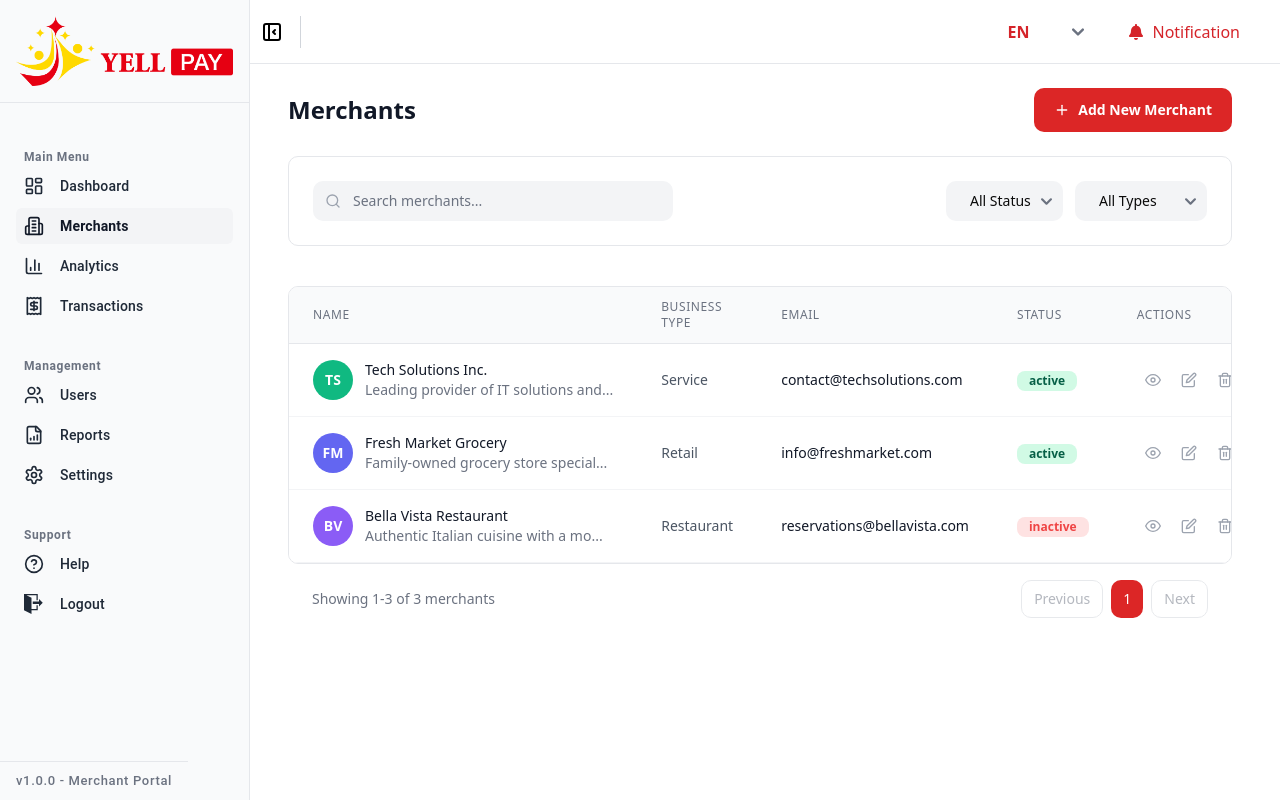
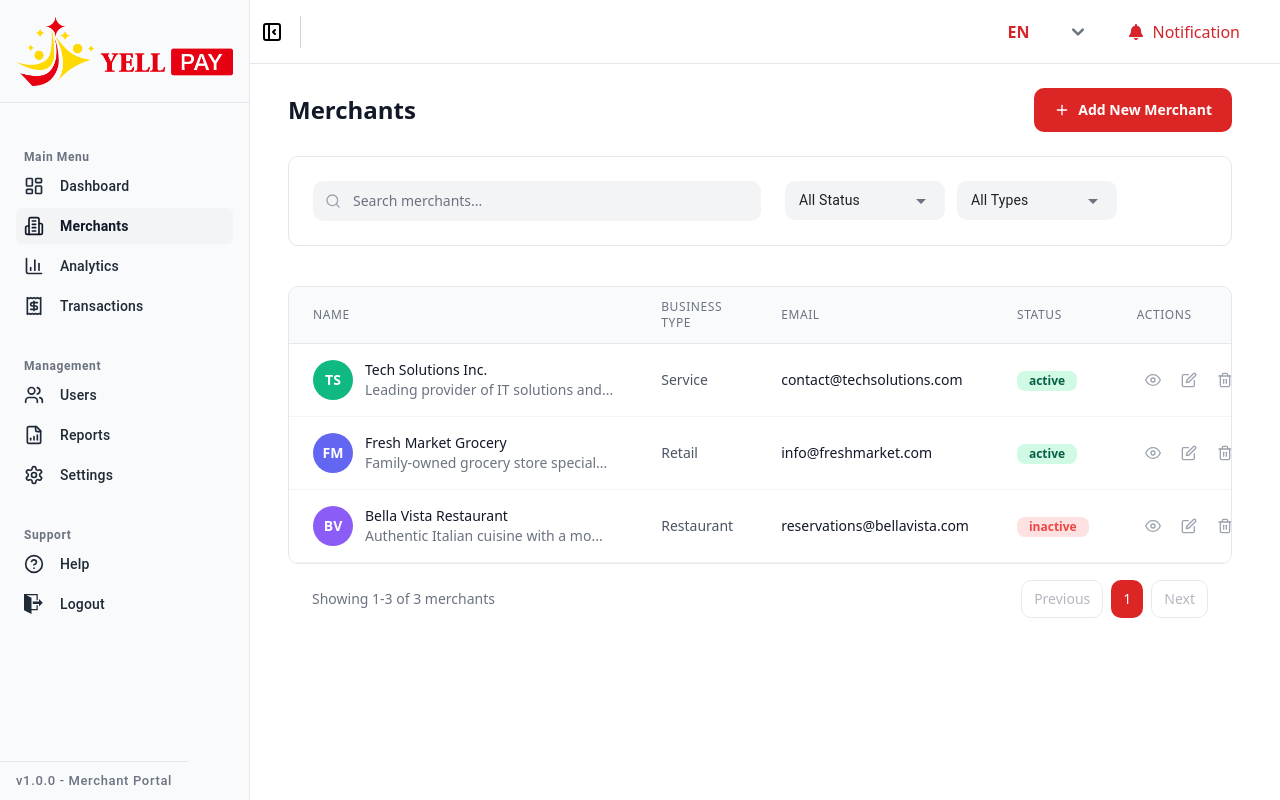
Before and after one commit to afsanaeva-jbc/yellpay-admin, a React (Vite) app: page /merchants in a window 1280 px wide. Built offline with nearby package versions, Linux system fonts and the light colour scheme.

Commit message:
create select dropdown component

```diff
--- /dev/null
+++ b/src/components/common/SelectDropdown.tsx
@@ -0,0 +1,144 @@
+import React from "react";
+import {
+  FormControl,
+  MenuItem,
+  Select,
+  SelectChangeEvent,
+  IconButton,
+} from "@mui/material";
+import { useTranslation } from "react-i18next";
+import { X } from "lucide-react";
+
+interface SelectInputProps {
+  options: {
+    label: string;
+    value: string;
+  }[];
+  placeholder?: string;
+  width?: string;
+  selectedValue?: string;
+  onChange?: (value: string) => void;
+  onClear?: () => void;
+  disabled?: boolean;
+  showClearButton?: boolean;
+}
+
+const SelectInput: React.FC<SelectInputProps> = ({
+  options,
+  placeholder = "please-select",
+  width,
+  onChange,
+  selectedValue,
+  onClear,
+  disabled = false,
+  showClearButton = true,
+}) => {
+  const { t } = useTranslation();
+
+  const handleChange = (event: SelectChangeEvent<string>) => {
+    const value = event.target.value;
+    if (onChange && value !== "default") {
+      onChange(value);
+    }
+  };
+
+  const handleClear = (event: React.MouseEvent<HTMLButtonElement>) => {
+    event.stopPropagation();
+    if (onClear) {
+      onClear();
+    }
+  };
+
+  return (
+    <FormControl fullWidth>
+      <Select
+        sx={{
+          width: { xs: "100%", sm: width ?? "19.25rem" },
+          backgroundColor: "#F3F4F6",
+          borderRadius: "10px",
+          "&.MuiOutlinedInput-root": {
+            "& fieldset": {
+              border: "none",
+            },
+            "&:hover fieldset": {
+              border: "none",
+            },
+          },
+          "& .MuiSelect-select": {
+            padding: "8px 14px",
+            minHeight: "20px !important",
+            fontSize: "0.875rem",
+            display: "flex",
+            alignItems: "center",
+          },
+          "& svg": {
+            color: "#6B7280",
+            right: 12,
+          },
+        }}
+        labelId="select-label"
+        id="select"
+        value={selectedValue || "default"}
+        onChange={handleChange}
+        disabled={disabled}
+        endAdornment={
+          showClearButton && selectedValue && selectedValue !== "default" ? (
+            <IconButton
+              onClick={handleClear}
+              size="small"
+              className="clear-button"
+              sx={{
+                position: "absolute",
+                right: 28,
+                visibility: selectedValue ? "visible" : "hidden",
+                p: 0.5,
+                "&:hover": {
+                  backgroundColor: "action.hover",
+                },
+              }}
+            >
+              <X className="clear-icon" size={14} />
+            </IconButton>
+          ) : null
+        }
+        MenuProps={{
+          PaperProps: {
+            sx: {
+              maxHeight: "300px",
+              borderRadius: "10px",
+              mt: 1,
+              "& .MuiMenuItem-root": {
+                padding: "8px 14px",
+                margin: "4px 8px",
+                height: "35px",
+                borderRadius: "8px",
+                fontSize: "0.875rem",
+                "&:hover": {
+                  backgroundColor: "#F3F4F6",
+                },
+                "&.Mui-selected": {
+                  backgroundColor: "#E5E7EB !important",
+                  borderRadius: "8px",
+                  "&:hover": {
+                    backgroundColor: "#E5E7EB !important",
+                  },
+                },
+              },
+            },
+          },
+        }}
+      >
+        <MenuItem value="default" disabled>
+          {t(placeholder)}
+        </MenuItem>
+        {options.map((option) => (
+          <MenuItem key={option.value} value={option.value}>
+            {option.label}
+          </MenuItem>
+        ))}
+      </Select>
+    </FormControl>
+  );
+};
+
+export default SelectInput;
--- a/src/components/common/TableComponent.tsx
+++ b/src/components/common/TableComponent.tsx
@@ -1,33 +1,61 @@
 import React, { useState } from "react";
 import { GoPeople } from "react-icons/go";
 import { FiSearch, FiPlus } from "react-icons/fi";
+import SelectInput from "./SelectDropdown";
 
-// Simple Table Components (since the imported ones aren't available)
-const Table = ({ children, ...props }: React.TableHTMLAttributes<HTMLTableElement>) => (
+const Table = ({
+  children,
+  ...props
+}: React.TableHTMLAttributes<HTMLTableElement>) => (
   <table className="min-w-full divide-y divide-gray-200" {...props}>
     {children}
   </table>
 );
 
-const TableHead = ({ children, ...props }: React.HTMLAttributes<HTMLTableSectionElement>) => (
+const TableHead = ({
+  children,
+  ...props
+}: React.HTMLAttributes<HTMLTableSectionElement>) => (
   <thead {...props}>{children}</thead>
 );
 
-const TableBody = ({ children, ...props }: React.HTMLAttributes<HTMLTableSectionElement>) => (
-  <tbody className="bg-white divide-y divide-gray-200" {...props}>{children}</tbody>
+const TableBody = ({
+  children,
+  ...props
+}: React.HTMLAttributes<HTMLTableSectionElement>) => (
+  <tbody className="bg-white divide-y divide-gray-200" {...props}>
+    {children}
+  </tbody>
 );
 
-const TableRow = ({ children, className = "", ...props }: React.HTMLAttributes<HTMLTableRowElement>) => (
-  <tr className={className} {...props}>{children}</tr>
+const TableRow = ({
+  children,
+  className = "",
+  ...props
+}: React.HTMLAttributes<HTMLTableRowElement>) => (
+  <tr className={className} {...props}>
+    {children}
+  </tr>
 );
 
-const TableHeaderCell = ({ children, className = "", ...props }: React.ThHTMLAttributes<HTMLTableHeaderCellElement>) => (
-  <th className={`px-6 py-3 text-left text-xs font-medium text-gray-500 uppercase tracking-wider ${className}`} {...props}>
+const TableHeaderCell = ({
+  children,
+  className = "",
+  ...props
+}: React.ThHTMLAttributes<HTMLTableHeaderCellElement>) => (
+  <th
+    className={`px-6 py-3 text-left text-xs font-medium text-gray-500 uppercase tracking-wider ${className}`}
+    {...props}
+  >
     {children}
   </th>
 );
 
-const TableCell = ({ children, className = "", ...props }: React.TdHTMLAttributes<HTMLTableDataCellElement>) => (
+const TableCell = ({
+  children,
+  className = "",
+  ...props
+}: React.TdHTMLAttributes<HTMLTableDataCellElement>) => (
   <td className={`px-6 py-4 whitespace-nowrap ${className}`} {...props}>
     {children}
   </td>
@@ -39,7 +67,7 @@ type DataTableCommonBase = {
   name?: string;
   description?: string;
   email?: string;
-  status?: 'active' | 'inactive';
+  status?: "active" | "inactive";
   businessType?: string;
 };
 
@@ -128,7 +156,7 @@ const DynamicTable = <T extends DataTableCommonBase>({
   itemsPerPage = 10,
   onPageChange,
   emptyStateText = "No data found",
-  emptyStateIcon
+  emptyStateIcon,
 }: DynamicTableProps<T>): React.ReactElement => {
   const [searchTerm, setSearchTerm] = useState("");
 
@@ -143,7 +171,7 @@ const DynamicTable = <T extends DataTableCommonBase>({
       "bg-green-500",
       "bg-red-500",
       "bg-indigo-500",
-      "bg-yellow-500"
+      "bg-yellow-500",
     ];
     const index = name.charCodeAt(0) % colors.length;
     return colors[index];
@@ -153,7 +181,7 @@ const DynamicTable = <T extends DataTableCommonBase>({
     if (!name) return "?";
     return name
       .split(" ")
-      .map(word => word.charAt(0))
+      .map((word) => word.charAt(0))
       .join("")
       .toUpperCase()
       .slice(0, 2);
@@ -166,14 +194,16 @@ const DynamicTable = <T extends DataTableCommonBase>({
   };
 
   const renderStatusBadge = (status?: string) => {
-    const isActive = status?.toLowerCase() === 'active';
+    const isActive = status?.toLowerCase() === "active";
     return (
-      <span className={`inline-flex items-center px-3 py-0.5 rounded-md text-xs font-medium ${
-        isActive
-          ? 'bg-green-100 text-green-800 font-semibold'
-          : 'bg-red-100 text-red-500 font-semibold'
-      }`}>
-        {status || 'unknown'}
+      <span
+        className={`inline-flex items-center px-3 py-0.5 rounded-md text-xs font-medium ${
+          isActive
+            ? "bg-green-100 text-green-800 font-semibold"
+            : "bg-red-100 text-red-500 font-semibold"
+        }`}
+      >
+        {status || "unknown"}
       </span>
     );
   };
@@ -184,10 +214,12 @@ const DynamicTable = <T extends DataTableCommonBase>({
     }
 
     switch (column.key) {
-      case 'name':
+      case "name":
         return (
           <div className="flex items-center gap-3">
-            <div className={`w-10 h-10 ${getAvatarColor(item.name)} text-white rounded-full flex items-center justify-center font-semibold text-sm`}>
+            <div
+              className={`w-10 h-10 ${getAvatarColor(item.name)} text-white rounded-full flex items-center justify-center font-semibold text-sm`}
+            >
               {getInitials(item.name)}
             </div>
             <div className="min-w-0 flex-1">
@@ -203,38 +235,37 @@ const DynamicTable = <T extends DataTableCommonBase>({
           </div>
         );
 
-      case 'status':
+      case "status":
         return renderStatusBadge(item.status);
 
-      case 'email':
+      case "email":
         return (
-          <span className="text-sm text-gray-900">
-            {item.email || "-"}
-          </span>
+          <span className="text-sm text-gray-900">{item.email || "-"}</span>
         );
 
-      case 'businessType':
+      case "businessType":
         return (
           <span className="text-sm text-gray-600 capitalize">
             {item.businessType || "-"}
           </span>
         );
 
-      default:
-        { const value = item[column.key];
+      default: {
+        const value = item[column.key];
         if (typeof value === "object" && value !== null) {
           return String((value as unknown as { name: string })?.name ?? "-");
         }
-        return String(value || "-"); }
+        return String(value || "-");
+      }
     }
   };
 
   const skeletonCount = loading && data.length > 0 ? data.length : 5;
 
   return (
-    <div >
+    <div>
       {/* Header Section */}
-      <div className="flex flex-col sm:flex-row sm:items-center sm:justify-between gap-4 py-6 ">
+      <div className="flex flex-col sm:flex-row sm:items-center sm:justify-between gap-4 py-6">
         <h1 className="text-2xl font-semibold text-gray-900">{title}</h1>
 
         {showAddButton && (
@@ -250,17 +281,17 @@ const DynamicTable = <T extends DataTableCommonBase>({
 
       {/* Filters and Search Section */}
       {(showSearch || showFilters) && (
-        <div className="flex flex-col sm:flex-row gap-4 p-6  bg-white rounded-lg border border-gray-200">
+        <div className="flex flex-col sm:flex-row gap-6 p-6 bg-white rounded-lg border border-gray-200">
           {/* Search Box */}
           {showSearch && (
-            <div className="relative flex-1">
+            <div className="relative flex-1 max-w-md">
               <FiSearch className="absolute left-3 top-1/2 transform -translate-y-1/2 text-gray-400 w-4 h-4" />
               <input
                 type="text"
                 placeholder={searchPlaceholder}
                 value={searchTerm}
                 onChange={handleSearchChange}
-                className="w-90 pl-10 pr-4 py-2.5 bg-gray-100 border-none rounded-lg focus:ring-2 focus:ring-red-500 focus:border-transparent outline-none text-sm"
+                className="w-full pl-10 pr-4 py-2.5 bg-gray-100 border-none rounded-lg focus:ring-2 focus:ring-red-500 focus:border-red-500 outline-none text-sm transition-colors"
               />
             </div>
           )}
@@ -269,38 +300,28 @@ const DynamicTable = <T extends DataTableCommonBase>({
           {showFilters && (
             <div className="flex gap-3 ">
               {statusFilter && (
-                <div className="relative ">
-                  <select
-                    value={statusFilter.value}
-                    onChange={(e) => statusFilter.onChange(e.target.value)}
-                    className="appearance-none bg-gray-100 border-none rounded-lg px-6 py-2.5 pr-8 text-sm focus:ring-2  focus:ring-red-500 focus:border-transparent outline-none"
-                  >
-                    <option value="">{statusFilter.placeholder || "All Status"}</option>
-                    {statusFilter.options.map(option => (
-                      <option key={option.value} value={option.value}>
-                        {option.label}
-                      </option>
-                    ))}
-                  </select>
-                  {/* <FiChevronDown className="absolute right-3 top-1/2  w-4 h-4 pointer-events-none" /> */}
+                <div className="relative min-w-[140px]">
+                  <SelectInput
+                    placeholder={statusFilter.placeholder || "All Status"}
+                    width="10rem"
+                    options={statusFilter.options ?? []}
+                    selectedValue={statusFilter.value}
+                    onChange={(value) => statusFilter.onChange(value)}
+                    onClear={typeof clearStatus === "function" ? clearStatus : undefined}
+                  />
                 </div>
               )}
 
               {typeFilter && (
-                <div className="relative">
-                  <select
-                    value={typeFilter.value}
-                    onChange={(e) => typeFilter.onChange(e.target.value)}
-                    className="appearance-none bg-gray-100 border-none rounded-lg px-6 py-2.5 pr-8 text-sm focus:ring-2  focus:ring-red-500 focus:border-transparent outline-none"
-                  >
-                    <option value="">{typeFilter.placeholder || "All Types"}</option>
-                    {typeFilter.options.map(option => (
-                      <option key={option.value} value={option.value}>
-                        {option.label}
-                      </option>
-                    ))}
-                  </select>
-                  {/* <FiChevronDown className="absolute right-3 top-1/2 transform -translate-y-1/2 text-gray-400 w-4 h-4 pointer-events-none" /> */}
+                <div className="relative min-w-[140px]">
+                  <SelectInput
+                    placeholder={typeFilter.placeholder || "All Status"}
+                    width="10rem"
+                    options={typeFilter.options ?? []}
+                    selectedValue={typeFilter.value}
+                    onChange={(value) => typeFilter.onChange(value)}
+                     onClear={typeof clearStatus === "function" ? clearType : undefined}
+                  />
                 </div>
               )}
             </div>
@@ -312,11 +333,11 @@ const DynamicTable = <T extends DataTableCommonBase>({
       <div className="overflow-hidden rounded-lg border border-gray-200 mt-10 mb-3">
         <Table>
           <TableHead className="bg-gray-50 font-semibold">
-            <TableRow >
+            <TableRow>
               {columns.map((column, index) => (
                 <TableHeaderCell
                   key={index}
-                  className={`text-left font-medium text-gray-500 uppercase text-xs tracking-wider ${column.width || ''}`}
+                  className={`text-left font-medium text-gray-500 uppercase text-xs tracking-wider ${column.width || ""}`}
                 >
                   {column.label}
                 </TableHeaderCell>
@@ -366,17 +387,22 @@ const DynamicTable = <T extends DataTableCommonBase>({
                   className="text-center px-6 py-12 text-gray-500"
                 >
                   <div className="flex flex-col items-center gap-2">
-                    {emptyStateIcon || <GoPeople className="text-4xl text-gray-300" />}
+                    {emptyStateIcon || (
+                      <GoPeople className="text-4xl text-gray-300" />
+                    )}
                     <span>{emptyStateText}</span>
                   </div>
                 </TableCell>
               </TableRow>
             ) : (
               data.map((item, index) => (
-                <TableRow key={item.id || index} className="border-b border-gray-100 hover:bg-gray-50 transition-colors">
+                <TableRow
+                  key={item.id || index}
+                  className="border-b border-gray-100 hover:bg-gray-50 transition-colors"
+                >
                   {columns.map((column, cellIndex) => (
                     <TableCell
-                      className={`px-6 py-4 text-sm ${column.width || ''}`}
+                      className={`px-6 py-4 text-sm ${column.width || ""}`}
                       key={cellIndex}
                     >
                       {renderCell(item, column)}
@@ -401,10 +427,12 @@ const DynamicTable = <T extends DataTableCommonBase>({
       </div>
 
       {/* Pagination */}
-      {showPagination &&  (
+      {showPagination && (
         <div className="flex items-center justify-between px-6 py-1  bg-white">
           <div className="text-sm text-gray-500">
-            Showing {((currentPage - 1) * itemsPerPage) + 1}-{Math.min(currentPage * itemsPerPage, totalItems)} of {totalItems} {title.toLowerCase()}
+            Showing {(currentPage - 1) * itemsPerPage + 1}-
+            {Math.min(currentPage * itemsPerPage, totalItems)} of {totalItems}{" "}
+            {title.toLowerCase()}
           </div>
 
           <div className="flex gap-2">
@@ -426,8 +454,8 @@ const DynamicTable = <T extends DataTableCommonBase>({
                   onClick={() => onPageChange?.(page)}
                   className={`px-3 py-2 text-sm font-medium rounded-lg ${
                     page === currentPage
-                      ? 'bg-red-600 text-white'
-                      : 'text-gray-500 bg-white border border-gray-300 hover:bg-gray-50'
+                      ? "bg-red-600 text-white"
+                      : "text-gray-500 bg-white border border-gray-300 hover:bg-gray-50"
                   }`}
                 >
                   {page}
--- a/src/pages/Merchants/MerchantsTable.tsx
+++ b/src/pages/Merchants/MerchantsTable.tsx
@@ -189,11 +189,9 @@ const MerchantPage: React.FC = () => {
         columns={merchantColumns}
         data={currentData}
         loading={loading}
-        // Search configuration
         showSearch={true}
         searchPlaceholder="Search merchants..."
         onSearch={handleSearch}
-        // Filter configuration
         showFilters={true}
         statusFilter={{
           options: statusOptions,
@@ -207,20 +205,16 @@ const MerchantPage: React.FC = () => {
           onChange: handleTypeFilter,
           placeholder: "All Types",
         }}
-        // Add button configuration
         showAddButton={true}
         addButtonText="Add New Merchant"
         onAddNew={handleAddNew}
-        // Actions configuration
         actions={getActions}
-        // Pagination configuration
         showPagination={true}
         currentPage={currentPage}
         totalPages={totalPages}
         totalItems={totalItems}
         itemsPerPage={10}
         onPageChange={handlePageChange}
-        // Empty state
         emptyStateText="No merchants found"
       />
     </div>
```
